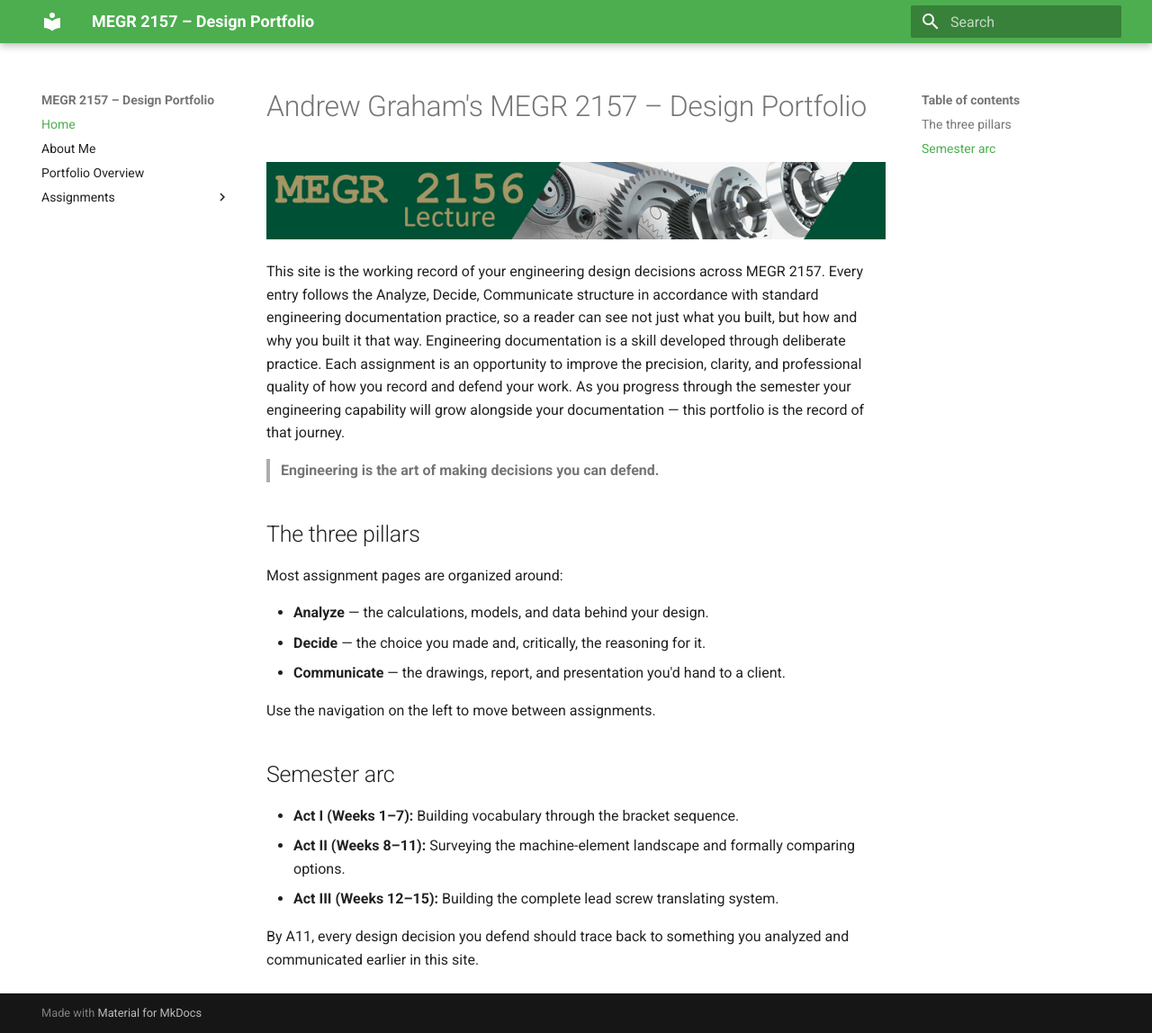
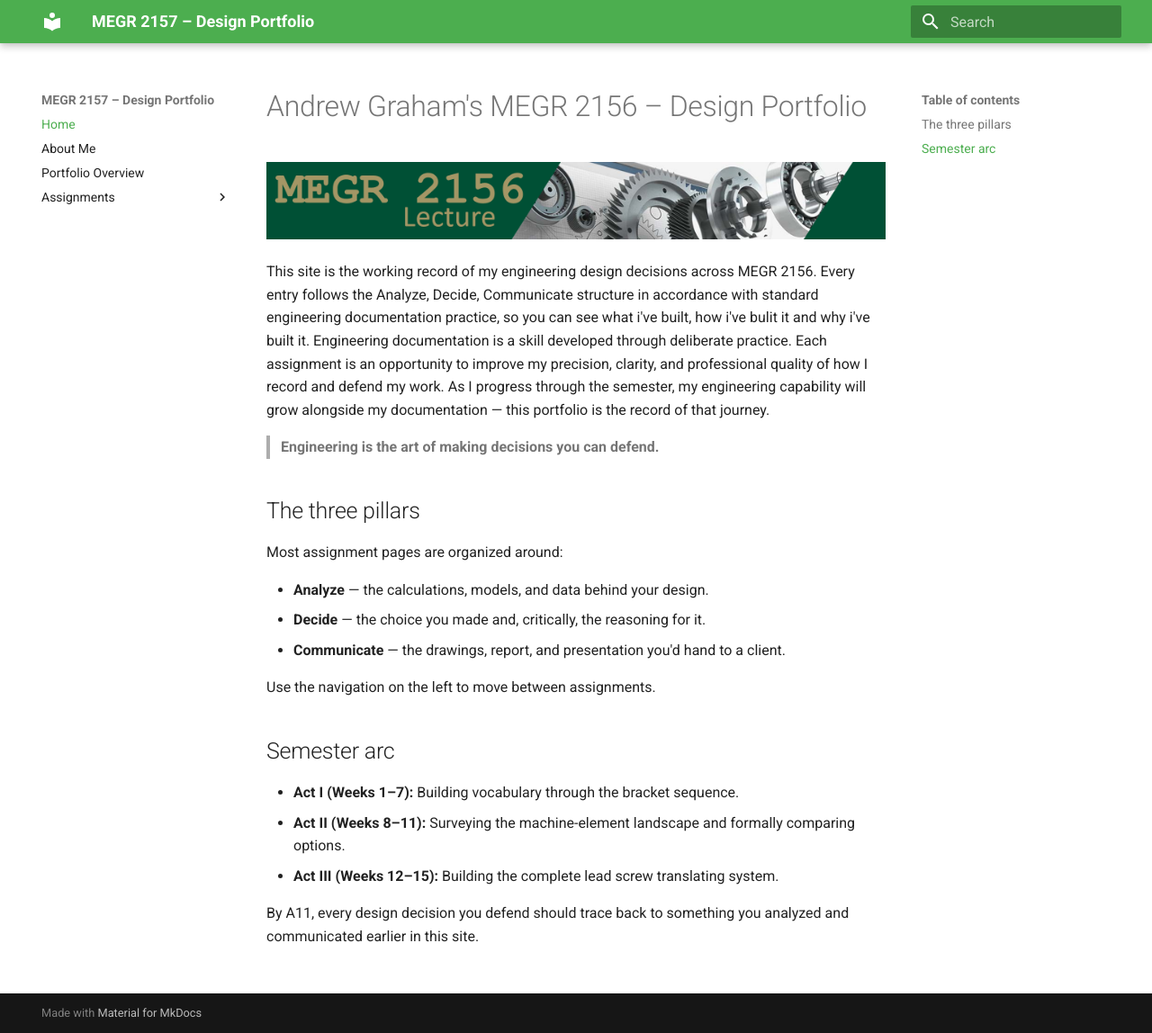
Before and after one commit to Agraha74/megr2157-portfolio, an MkDocs documentation site: the page built from docs/index.md, in a window 1280 px wide and 1148 px high. Shown: the whole window at 90% size. Built offline with MkDocs 1.6.1 and Material for MkDocs 9.7.7, drawn with Linux system fonts in a browser that asks for light colours.

Commit message:
Revise portfolio for MEGR 2156 and personal perspective
Updated course number and personalized the narrative to reflect individual experience.

```diff
--- a/docs/index.md
+++ b/docs/index.md
@@ -1,8 +1,8 @@
-# Andrew Graham's MEGR 2157 – Design Portfolio
+# Andrew Graham's MEGR 2156 – Design Portfolio
 
 ![MEGR 2156-7 Title](MEGR2156title.png)
 
-This site is the working record of your engineering design decisions across MEGR 2157. Every entry follows the Analyze, Decide, Communicate structure in accordance with standard engineering documentation practice, so a reader can see not just what you built, but how and why you built it that way. Engineering documentation is a skill developed through deliberate practice. Each assignment is an opportunity to improve the precision, clarity, and professional quality of how you record and defend your work. As you progress through the semester your engineering capability will grow alongside your documentation — this portfolio is the record of that journey.
+This site is the working record of my engineering design decisions across MEGR 2156. Every entry follows the Analyze, Decide, Communicate structure in accordance with standard engineering documentation practice, so you can see what i've built, how i've bulit it and why i've built it. Engineering documentation is a skill developed through deliberate practice. Each assignment is an opportunity to improve my precision, clarity, and professional quality of how I record and defend my work. As I progress through the semester, my engineering capability will grow alongside my documentation — this portfolio is the record of that journey.
 
 > **Engineering is the art of making decisions you can defend.**
 
```
